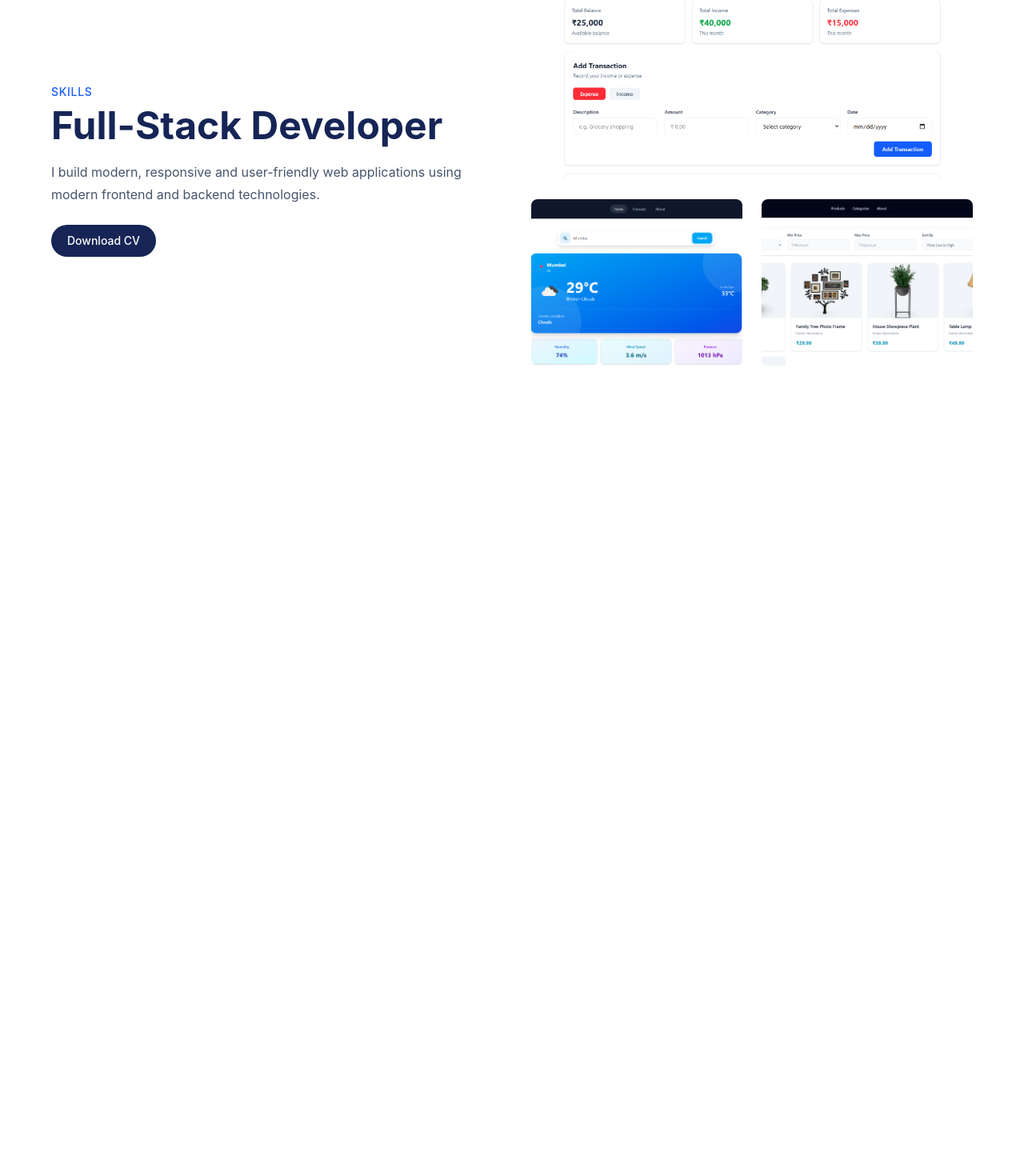
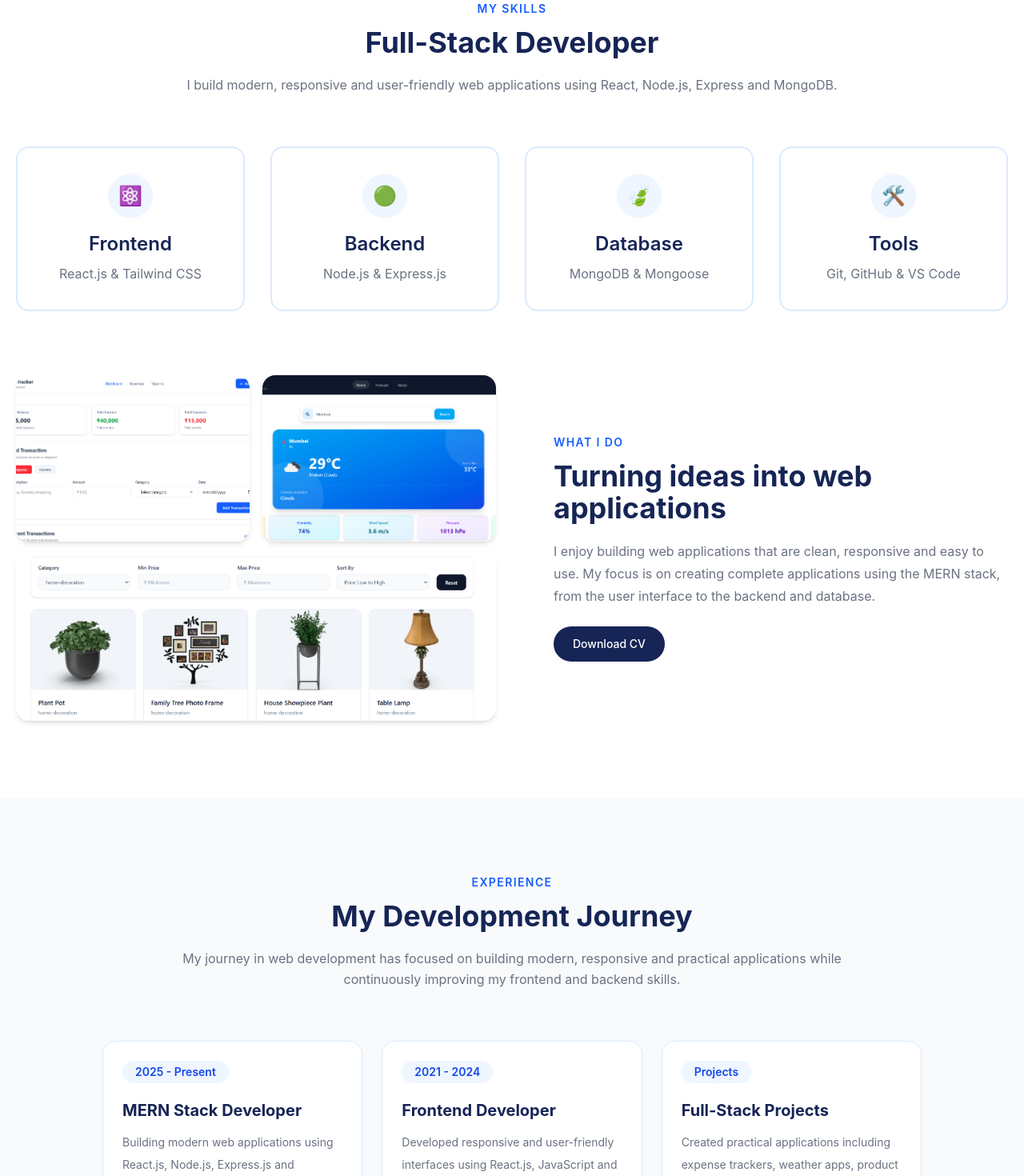
Before and after one commit to SanjuVijayakumar/portfolio, a React app: page / in a window 1280 px wide. Shown: the part 745-2215 px from the top of the page at 80% size. Before the commit the page ends 1266 px from the top, so only its background shows below. Built offline with nearby package versions, Linux system fonts and the light colour scheme; the HTML template or start-up script is replaced by a standard one.

Commit message:
Skills updated and created Experience

```diff
--- a/src/App.jsx
+++ b/src/App.jsx
@@ -3,6 +3,7 @@ import AOS from 'aos'
 import 'aos/dist/aos.css'
 import Hero from './components/hero/Hero'
 import Skills from './components/skills/Skills'
+import Experience from './components/experience/Experience'
 
 function App() {
   useEffect(()=> {
@@ -15,6 +16,7 @@ function App() {
     <main>
       <Hero />
       <Skills />
+      <Experience />
     </main>
   )
 }
--- /dev/null
+++ b/src/components/experience/Experience.jsx
@@ -0,0 +1,86 @@
+import React from 'react'
+
+export default function Experience() {
+  const experiences = [
+    {
+      id: 1,
+      year: '2025 - Present',
+      title: 'MERN Stack Developer',
+      description:
+        'Building modern web applications using React.js, Node.js, Express.js and MongoDB.',
+    },
+    {
+      id: 2,
+      year: '2021 - 2024',
+      title: 'Frontend Developer',
+      description:
+        'Developed responsive and user-friendly interfaces using React.js, JavaScript and Tailwind CSS.',
+    },
+    {
+      id: 3,
+      year: 'Projects',
+      title: 'Full-Stack Projects',
+      description:
+        'Created practical applications including expense trackers, weather apps, product filters and other React projects.',
+    },
+  ]
+
+  return (
+    <section id="experience" className="text-gray-600 body-font bg-slate-50">
+      <div className="container px-5 py-20 md:py-24 mx-auto">
+        <div className="flex flex-col text-center w-full mb-16">
+
+          <p data-aos="fade-up" data-aos-delay="200" className="text-blue-600 font-semibold uppercase tracking-widest text-sm mb-3">Experience</p>
+          <h1 data-aos="fade-up" data-aos-delay="300" className="sm:text-4xl text-3xl font-bold title-font text-blue-950 mb-5">My Development Journey</h1>
+          <p data-aos="fade-up" data-aos-delay="400" className="lg:w-2/3 mx-auto leading-relaxed text-base text-gray-500">
+            My journey in web development has focused on building modern,
+            responsive and practical applications while continuously
+            improving my frontend and backend skills.</p>
+
+        </div>
+
+        {/* Cards */}
+        <div className="max-w-5xl mx-auto">
+
+          <div data-aos="fade-up" data-aos-delay="500" className="grid grid-cols-1 md:grid-cols-3 gap-6">
+
+            {experiences.map((experience) => (
+              <div key={experience.id} className="group bg-white border border-blue-100 rounded-2xl p-6 hover:border-blue-400 hover:shadow-xl transition duration-300">
+                <div className="w-fit px-4 py-1 rounded-full bg-blue-50 text-blue-700 text-sm font-semibold mb-5">{experience.year}</div>
+                <h2 className="text-xl font-bold text-blue-950 mb-3 group-hover:text-blue-600 transition">{experience.title}</h2>
+                <p className="text-gray-500 leading-7 text-sm">{experience.description}</p>
+              </div>
+            ))}
+
+          </div>
+
+        </div>
+
+        <div data-aos="fade-up" data-aos-delay="600" className="mt-14 max-w-5xl mx-auto grid grid-cols-2 md:grid-cols-4 gap-4">
+
+          <div className="text-center border-2 border-blue-100 bg-white px-4 py-6 rounded-2xl">
+            <h2 className="font-bold text-3xl text-blue-950">React</h2>
+            <p className="mt-2 text-sm text-gray-500">Frontend</p>
+          </div>
+
+          <div className="text-center border-2 border-blue-100 bg-white px-4 py-6 rounded-2xl">
+            <h2 className="font-bold text-3xl text-blue-950">Node.js</h2>
+            <p className="mt-2 text-sm text-gray-500">Backend</p>
+          </div>
+
+          <div className="text-center border-2 border-blue-100 bg-white px-4 py-6 rounded-2xl">
+            <h2 className="font-bold text-3xl text-blue-950">Express</h2>
+            <p className="mt-2 text-sm text-gray-500">API</p>
+          </div>
+
+          <div className="text-center border-2 border-blue-100 bg-white px-4 py-6 rounded-2xl">
+            <h2 className="font-bold text-3xl text-blue-950">MongoDB</h2>
+            <p className="mt-2 text-sm text-gray-500">Database</p>
+          </div>
+
+        </div>
+
+      </div>
+    </section>
+  )
+}
--- a/src/components/skills/Skills.jsx
+++ b/src/components/skills/Skills.jsx
@@ -6,37 +6,96 @@ import Filter from '../../assets/filter.png'
 
 export default function Skills() {
   return (
-    <main id="skills" className="py-10 px-4 sm:px-6 md:py-16 md:px-8">
-      <div className="max-w-6xl mx-auto grid grid-cols-1 lg:grid-cols-2 gap-8 lg:gap-12 items-center">
-        <div data-aos= "fade-up" data-aos-delay="300" className="relative flex flex-col justify-center">
-          <p className="text-sm font-medium text-blue-600 uppercase tracking-wider">Skills</p>
-          <h1 className="mt-2 text-3xl sm:text-4xl md:text-5xl font-bold text-blue-950">Full-Stack Developer</h1>
-          <p className="mt-5 text-sm sm:text-base leading-7 text-slate-600">
-            I build modern, responsive and user-friendly web applications using modern frontend and backend technologies.
+    <section id="skills" className="text-gray-600 body-font bg-white">
+      <div className="container px-5 py-20 md:py-24 mx-auto">
+        <div className="flex flex-col text-center w-full mb-16">
+          <p data-aos="fade-up" data-aos-delay="200" className="text-blue-600 font-semibold uppercase tracking-widest text-sm mb-3">
+            My Skills
           </p>
 
-          {/* Download CV */}
-          <a href={Sample} download>
-            <button data-aos= "fade-up" data-aos-delay="500" type="button" className="mt-6 text-white bg-blue-950 hover:bg-blue-700 focus:outline-none font-medium rounded-full text-sm px-5 py-2.5 transition">
-              Download CV
-            </button>
-          </a>
+          <h1 data-aos="fade-up" data-aos-delay="300" className="sm:text-4xl text-3xl font-bold title-font text-blue-950 mb-5">Full-Stack Developer</h1>
+          <p data-aos="fade-up" data-aos-delay="400" className="lg:w-2/3 mx-auto leading-relaxed text-base text-gray-500">
+            I build modern, responsive and user-friendly web applications using React, Node.js, Express and MongoDB.
+          </p>
         </div>
 
-        {/* Project Images */}
-        <div data-aos= "fade-up" data-aos-delay="300" className="grid grid-cols-2 gap-4 lg:gap-6">
+        {/* Skills Cards */}
+        <div
+          data-aos="fade-up" data-aos-delay="500" className="flex flex-wrap -m-4 text-center">
 
-          {/* Expense Tracker */}
-          <img src={Expense} alt="Expense Tracker project" className="w-full h-48 sm:h-56 lg:h-64 object-cover rounded-lg col-span-2"/>
+          {/* Frontend */}
+          <div className="p-4 md:w-1/4 sm:w-1/2 w-full">
+            <div className="border-2 border-blue-100 hover:border-blue-400 px-4 py-8 rounded-2xl transition duration-300 hover:shadow-lg h-full">
+              <div className="w-14 h-14 mx-auto mb-4 flex items-center justify-center rounded-full bg-blue-50">
+                <span className="text-2xl">⚛️</span>
+              </div>
+              <h2 className="title-font font-semibold text-2xl text-blue-950">Frontend</h2>
+              <p className="leading-relaxed mt-2 text-gray-500">React.js & Tailwind CSS</p>
+            </div>
+          </div>
 
-          {/* Weather App */}
-          <img src={Weather} alt="Weather App project" className="w-full h-40 sm:h-52 object-cover rounded-lg" />
+          {/* Backend */}
+          <div className="p-4 md:w-1/4 sm:w-1/2 w-full">
+            <div className="border-2 border-blue-100 hover:border-blue-400 px-4 py-8 rounded-2xl transition duration-300 hover:shadow-lg h-full">
+              <div className="w-14 h-14 mx-auto mb-4 flex items-center justify-center rounded-full bg-blue-50">
+                <span className="text-2xl">🟢</span>
+              </div>
+              <h2 className="title-font font-semibold text-2xl text-blue-950">Backend</h2>
+              <p className="leading-relaxed mt-2 text-gray-500">Node.js & Express.js</p>
+            </div>
+          </div>
 
-          {/* Product Filter */}
-          <img  src={Filter} alt="Product Filter project" className="w-full h-40 sm:h-52 object-cover rounded-lg" />
+          {/* Database */}
+          <div className="p-4 md:w-1/4 sm:w-1/2 w-full">
+            <div className="border-2 border-blue-100 hover:border-blue-400 px-4 py-8 rounded-2xl transition duration-300 hover:shadow-lg h-full">
+              <div className="w-14 h-14 mx-auto mb-4 flex items-center justify-center rounded-full bg-blue-50">
+                <span className="text-2xl">🍃</span>
+              </div>
+              <h2 className="title-font font-semibold text-2xl text-blue-950">Database</h2>
+              <p className="leading-relaxed mt-2 text-gray-500">MongoDB & Mongoose</p>
+            </div>
+          </div>
 
+          {/* Tools */}
+          <div className="p-4 md:w-1/4 sm:w-1/2 w-full">
+            <div className="border-2 border-blue-100 hover:border-blue-400 px-4 py-8 rounded-2xl transition duration-300 hover:shadow-lg h-full">
+              <div className="w-14 h-14 mx-auto mb-4 flex items-center justify-center rounded-full bg-blue-50">
+                <span className="text-2xl">🛠️</span>
+              </div>
+              <h2 className="title-font font-semibold text-2xl text-blue-950">Tools</h2>
+              <p className="leading-relaxed mt-2 text-gray-500">Git, GitHub & VS Code</p>
+            </div>
+          </div>
+        </div>
+
+        {/* Bottom Content */}
+        <div className="mt-20 grid grid-cols-1 lg:grid-cols-2 gap-10 items-center">
+          {/* Project Preview */}
+          <div data-aos="fade-right" data-aos-delay="300" className="grid grid-cols-2 gap-4">
+            <img src={Expense} alt="Expense Tracker project" className="w-full h-44 sm:h-52 object-cover rounded-2xl shadow-md" />
+            <img src={Weather} alt="Weather App project" className="w-full h-44 sm:h-52 object-cover rounded-2xl shadow-md" />
+            <img src={Filter} alt="Product Filter project" className="w-full h-44 sm:h-52 object-cover rounded-2xl shadow-md col-span-2" />
+          </div>
+
+          {/* About Developer */}
+          <div data-aos="fade-left" data-aos-delay="400" className="lg:pl-8">
+            <p className="text-blue-600 font-semibold uppercase tracking-widest text-sm mb-3">What I Do</p>
+            <h2 className="text-3xl sm:text-4xl font-bold text-blue-950 mb-5">Turning ideas into web applications</h2>
+            <p className="text-gray-500 leading-7 mb-6">
+              I enjoy building web applications that are clean, responsive
+              and easy to use. My focus is on creating complete applications
+              using the MERN stack, from the user interface to the backend
+              and database.
+            </p>
+
+            <a href={Sample} download>
+              <button ype="button" data-aos="fade-up" data-aos-delay="500" className="text-white bg-blue-950 hover:bg-blue-700 focus:outline-none font-medium rounded-full text-sm px-6 py-3 transition duration-300">
+                Download CV
+              </button>
+            </a>
+          </div>
         </div>
       </div>
-    </main>
+    </section>
   )
 }
```
